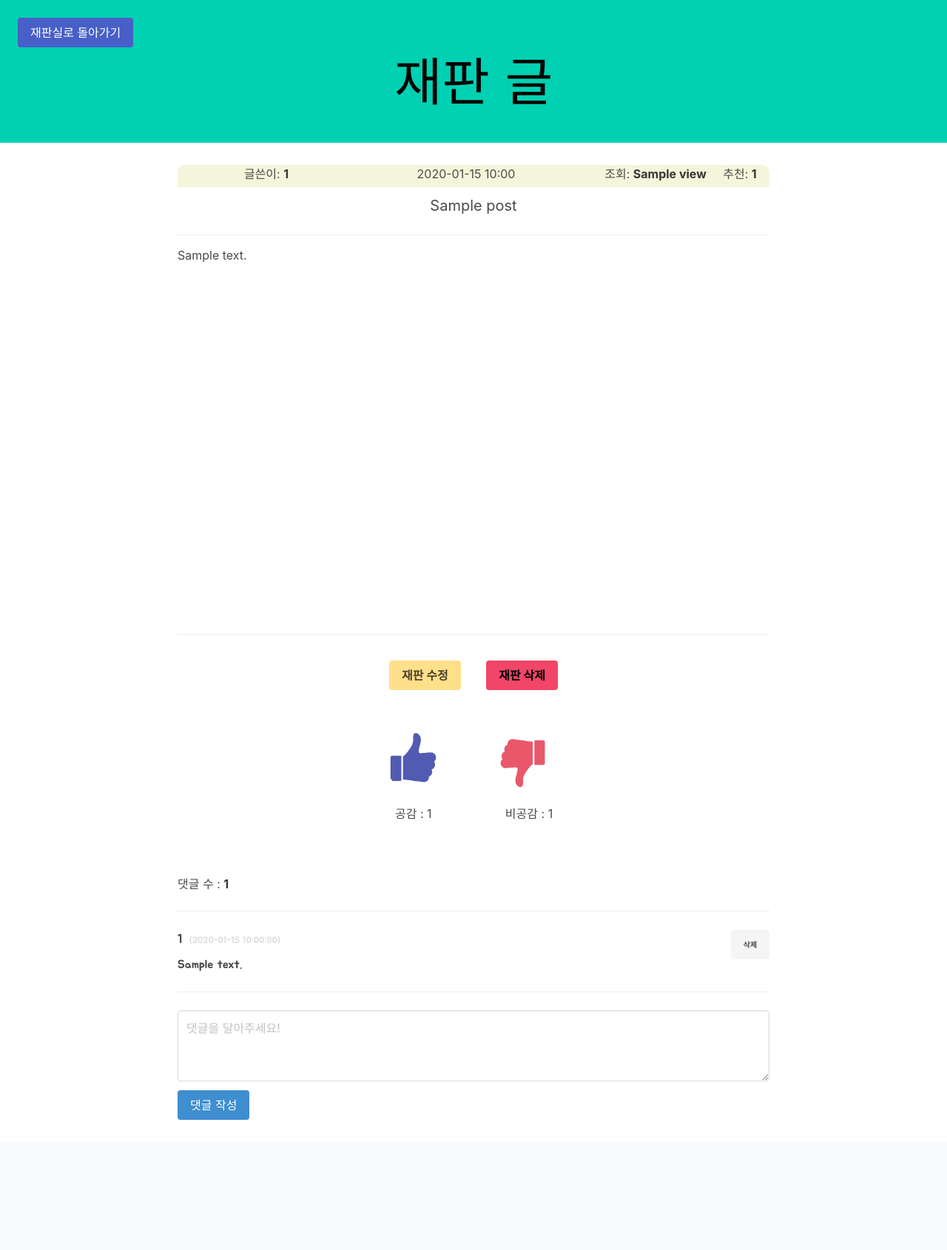
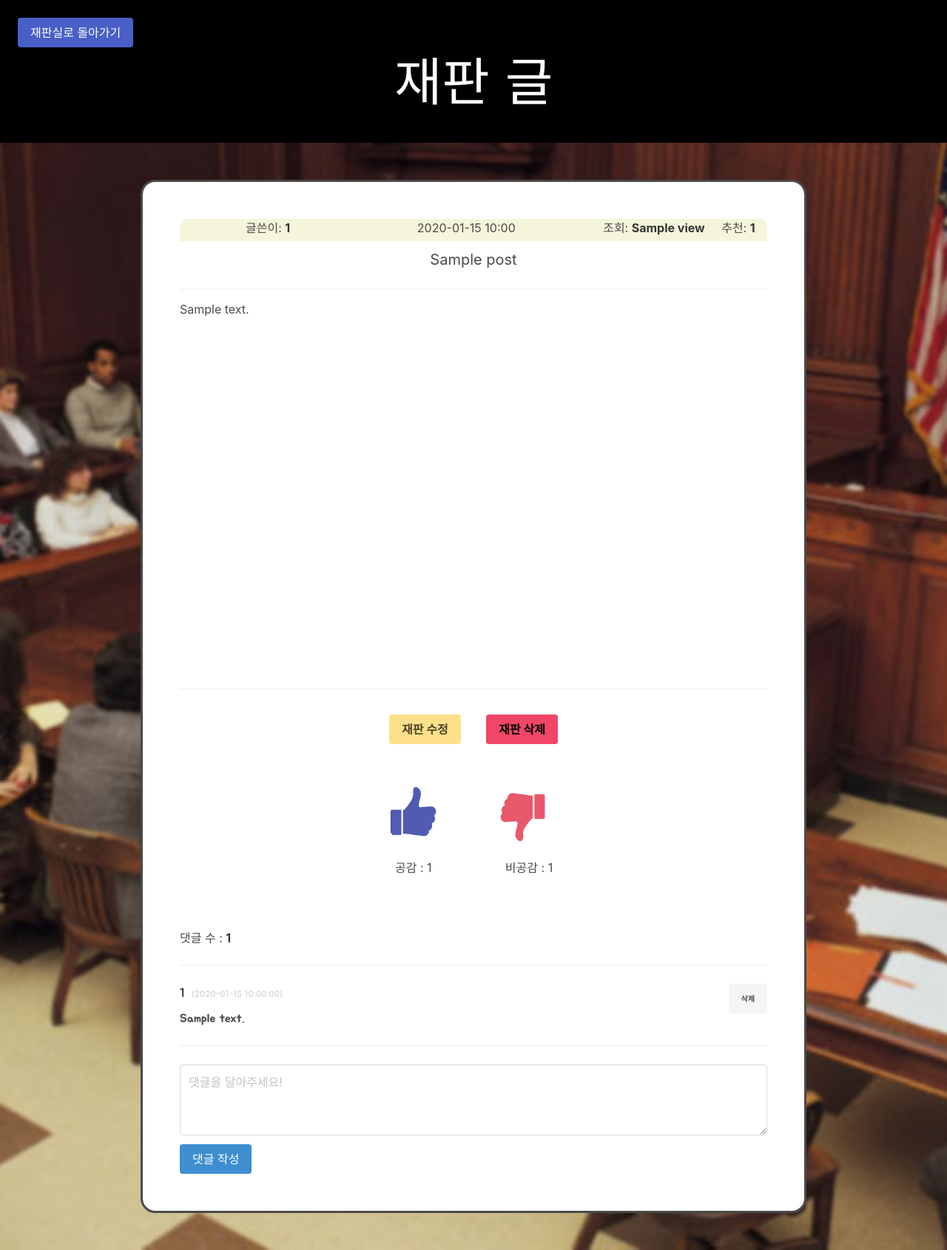
Before and after one commit to rockintuna/_week1, a Flask app: page /post in a window 1280 px wide. Shown: the whole page at 74% size. Before the commit the page ends 1514 px from the top, so only its background shows below. Run offline with Flask 2, Linux system fonts and the light colour scheme; a database or web service that is not in the repository returns one stand-in record (values such as "Sample title").

Commit message:
(post, edit) background 작업, top banner css 수정

```diff
--- a/static/post.css
+++ b/static/post.css
@@ -5,23 +5,27 @@
     font-size: 50px;
 }
 
-/*포스터 외곽*/
-/*.whole_post_page {*/
-/*    width: 1000px;*/
-/*    margin: 50px auto;*/
 
-/*    padding: 30px;*/
-/*    border: solid;*/
+.whole_post_page {
+    width: 1000px;
+    margin: auto;
+    padding: 30px;
 
-/*}*/
+}
+
+.page {
+    background-image: url("/static/main_background.jpg");
+    background-size: cover;
+    background-position: center;
+}
 
 .article {
-    width: 800px;
-    margin: 30px auto;
-
-    /*테투리로 div 보이게하기*/
-    /*border: solid;*/
-    /*border-radius: 10px;*/
+    width: 900px;
+    margin: 20px auto;
+    padding: 50px;
+    background: white;
+    border: solid;
+    border-radius: 20px;
 
 }
 
@@ -154,6 +158,7 @@
 
 .post_title {
     font-size: 70px;
+    color: white;
 }
 
 .reply-userid-div {
--- a/templates/post.html
+++ b/templates/post.html
@@ -105,7 +105,7 @@
                     data: {post_id: PostID, comment_id: CommentID},
                     success: function (response) {
                         alert(response['msg'])
-                        $('#ReplyDiv').load( window.location.href + " #ReplyDiv")
+                        $('#ReplyDiv').load(window.location.href + " #ReplyDiv")
                     },
                     error: function (e) {
                         alert(e.responseText);
@@ -180,7 +180,7 @@
 </head>
 <body>
 <div>
-    <section class="hero is-small is-primary">
+    <section class="hero is-small is-primary" style="background: black;">
         <div class="hero-body">
 
             <!-- 재판실로 돌아가는 버튼 -->
@@ -195,7 +195,7 @@
             </div>
         </div>
     </section>
-
+    <div class="page")">
         <div class="whole_post_page">
             <div class="article">
                 <!-- 글 정보 -->
@@ -328,5 +328,6 @@
             </div>
         </div>
     </div>
+</div>
 </body>
 </html>
```
Also changed, not shown: templates/edit.html (+4 -14 lines). Lines whose indentation alone changed are shown as unchanged.
